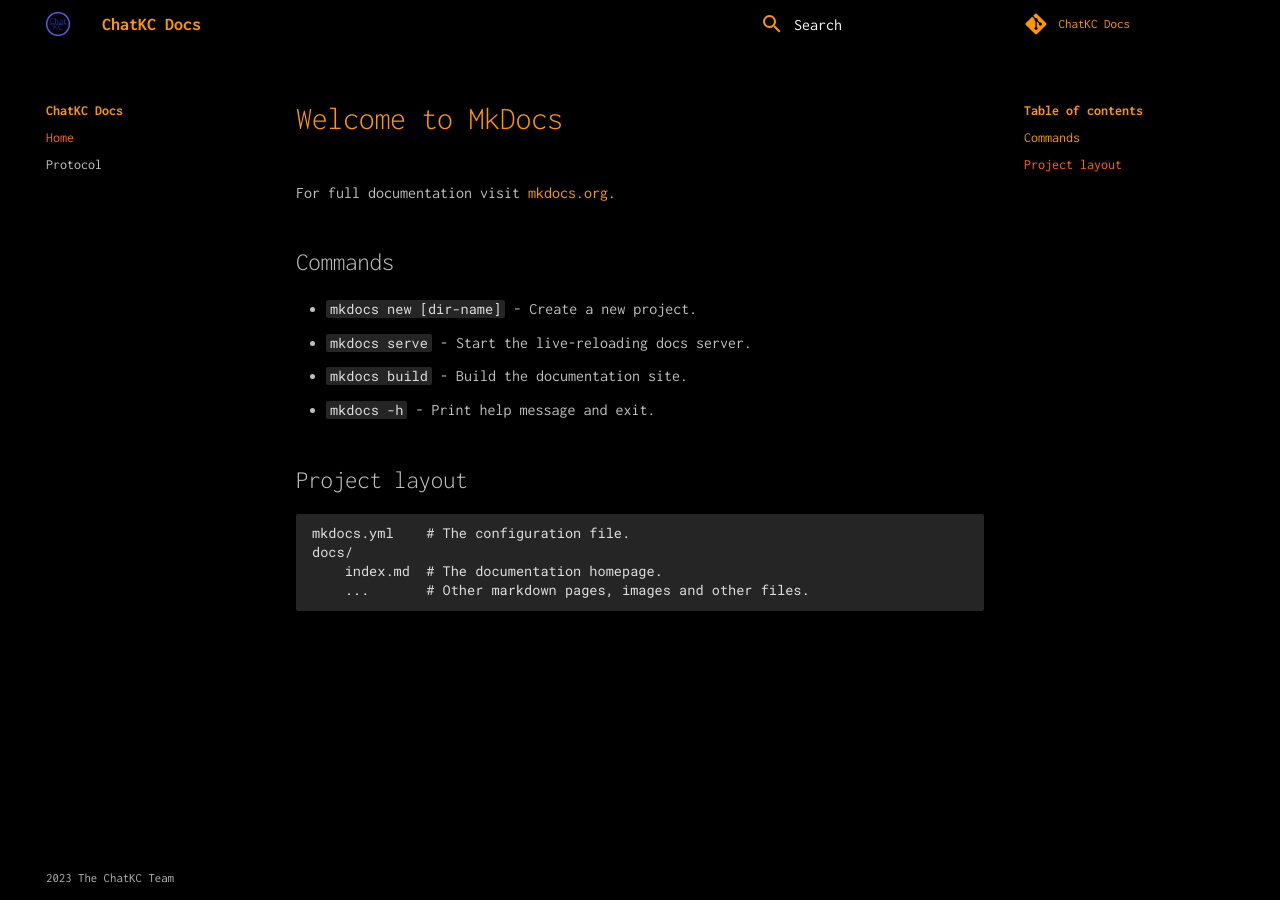
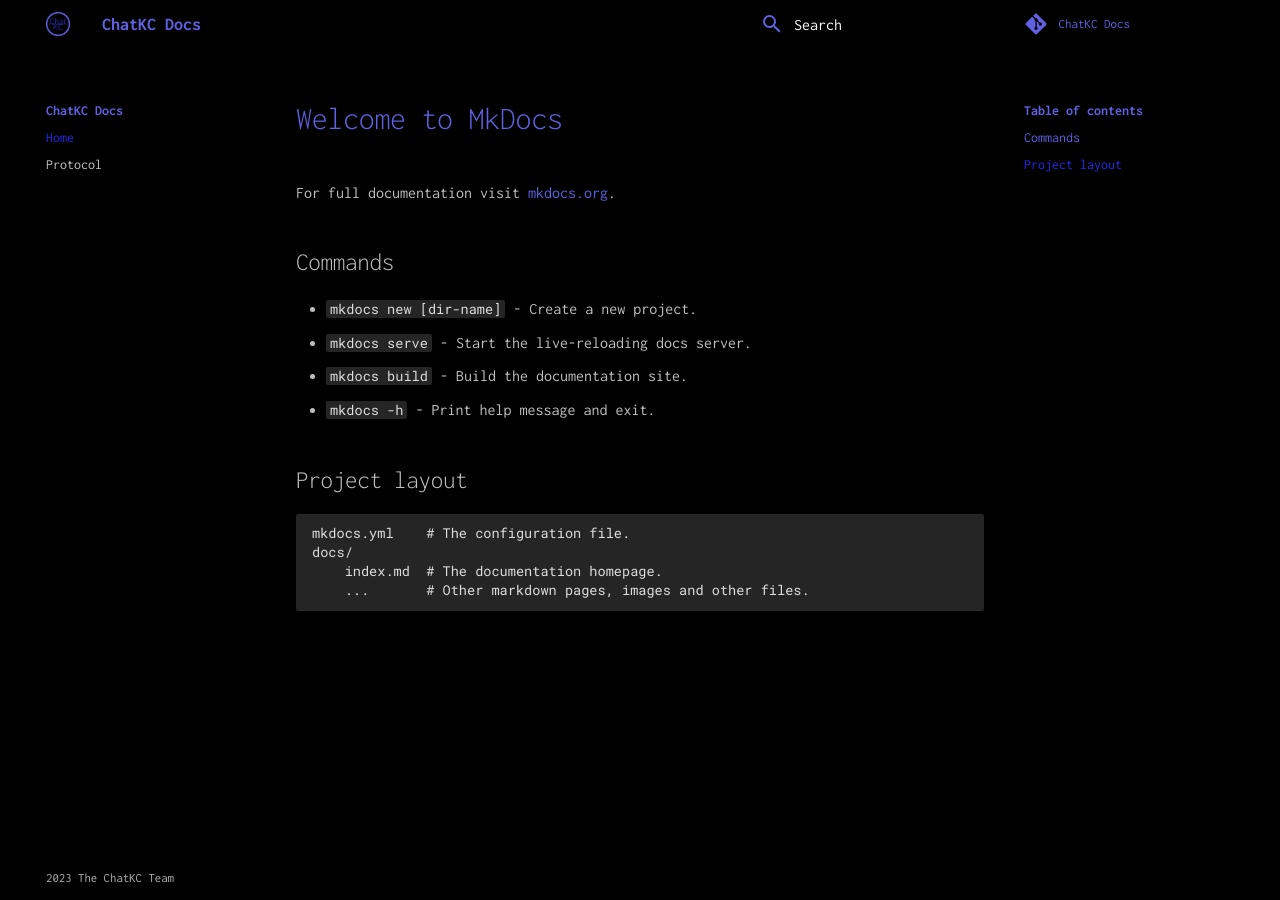
Before and after one commit to chatkc/chatkc.github.io, an MkDocs documentation site: the page built from docs/index.md, in a window 1280 px wide. Built offline with MkDocs 1.6.1 and Material for MkDocs 9.7.7, drawn with Linux system fonts in a browser that asks for light colours; comment, search, counter and statistics services are not loaded.

Commit message:
Basic Color Theme

```diff
--- a/docs/stylesheets/extra.css
+++ b/docs/stylesheets/extra.css
@@ -1,7 +1,7 @@
 :root, [data-md-color-scheme="default"] {
   --md-default-bg-color: #000;
   --md-default-fg-color: #fff;
-  --md-default-fg-color--light: #FF9600;
+  --md-default-fg-color--light: #6060e2;
   --md-default-fg-color--lighter: #000;
   --md-default-fg-color--lightest: #000;
 
@@ -14,14 +14,14 @@
   --md-primary-fg-color: #000;
   --md-primary-fg-color--light: #fff;
   --md-primary-fg-color--dark: #000;
-  --md-primary-bg-color: #ff9600;
+  --md-primary-bg-color: #6060e2;
   --md-primary-bg-color--light: #fff;
 
 
-  --md-accent-fg-color: #ff6600;
+  --md-accent-fg-color: #2626ea;
   --md-accent-fg-color--transparent: #333333;
-  --md-accent-bg-color: #ff6600;
-  --md-accent-bg-color--light: #ff9600;
+  --md-accent-bg-color: #2626ea;
+  --md-accent-bg-color--light: #6060e2;
 
 
   --md-code-fg-color: #0f0;
@@ -30,7 +30,7 @@
 
   --md-typeset-color: #BFBFBF;
 
-  --md-typeset-a-color: #ff6400;
+  --md-typeset-a-color: #2626ea;
 
   --md-typeset-kbd-color: #f00;
   --md-typeset-kbd-accent-color: #0f0;
@@ -56,7 +56,7 @@
 /* Color of links before hover
 */
 .md-typeset a {
-  --md-typeset-a-color: #ff9600;
+  --md-typeset-a-color: #6060e2;
 }
 
 /* Thing behind selected tab
```
